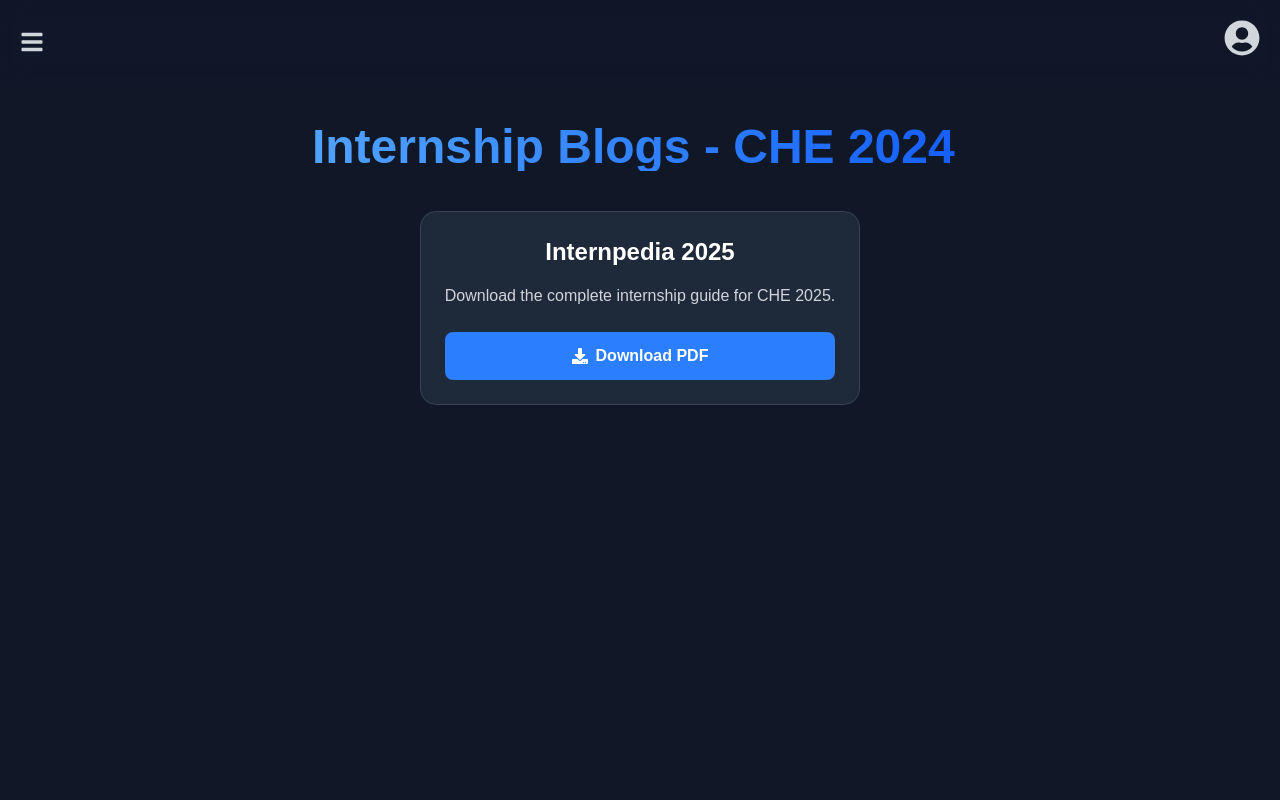
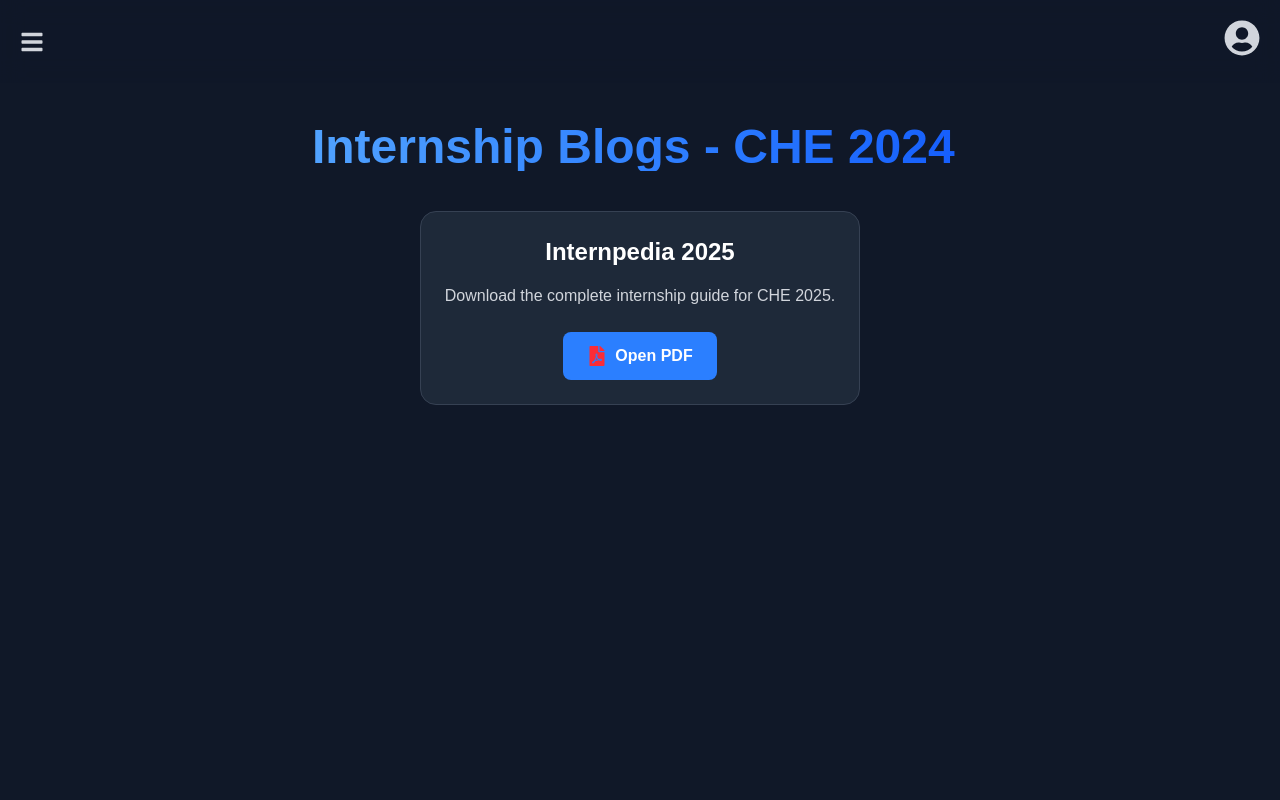
Before and after one commit to rajdipsaha-IIT-KGP/CHE2024, a React app in the folder frontend/: page /internship-blogs in a window 1280 px wide. Shown: the top 800 px of the page. Built offline with nearby package versions, Linux system fonts and the light colour scheme; the HTML template or start-up script is replaced by a standard one.

Commit message:
fixing a bug

```diff
--- a/frontend/src/Components/Internship.jsx
+++ b/frontend/src/Components/Internship.jsx
@@ -1,6 +1,7 @@
 import React from "react";
 import { Typewriter } from "react-simple-typewriter";
 import { FaDownload } from "react-icons/fa";
+import { FaFilePdf } from "react-icons/fa";
 
 const Internship = () => {
   return (
@@ -23,7 +24,7 @@ const Internship = () => {
       {/* PDF DOWNLOAD CARD */}
       <div className="group relative bg-gray-800 border border-gray-700 rounded-2xl p-6
                        cursor-pointer transition-all duration-300
-                       hover:scale-105 hover:border-blue-500 hover:shadow-xl hover:shadow-blue-500/20">
+                       hover:scale-105 hover:border-blue-500 hover:shadow-xl hover:shadow-blue-500/20 flex flex-col items-center">
 
         <h2 className="text-2xl font-semibold mb-4 text-center">
           Internpedia 2025
@@ -31,13 +32,21 @@ const Internship = () => {
         <p className="text-gray-300 mb-6 text-center">
           Download the complete internship guide for CHE 2025.
         </p>
-        <a
-          href="https://che2024.onrender.com/public/INTERNPEDIA_2025.pdf"
-          download = "INTERNPEDIA_2025.pdf"
-          className="flex items-center px-6 py-3 bg-blue-500 hover:bg-blue-600 rounded-lg text-white font-semibold transition-all cursor-pointer justify-center"
-        >
-          <FaDownload className="mr-2" /> Download PDF
-        </a>
+     <button
+  onClick={() =>
+    window.open(
+      "https://che2024.onrender.com/public/INTERNPEDIA_2025.pdf",
+      "_blank"
+    )
+  }
+  className="flex items-center justify-center gap-2 px-6 py-3 bg-blue-500
+             hover:bg-blue-600 rounded-lg text-white
+             font-semibold transition-all cursor-pointer"
+>
+  <FaFilePdf className="text-xl text-red-500" />
+  Open PDF
+</button>
+
       </div>
 
     </div>
```
